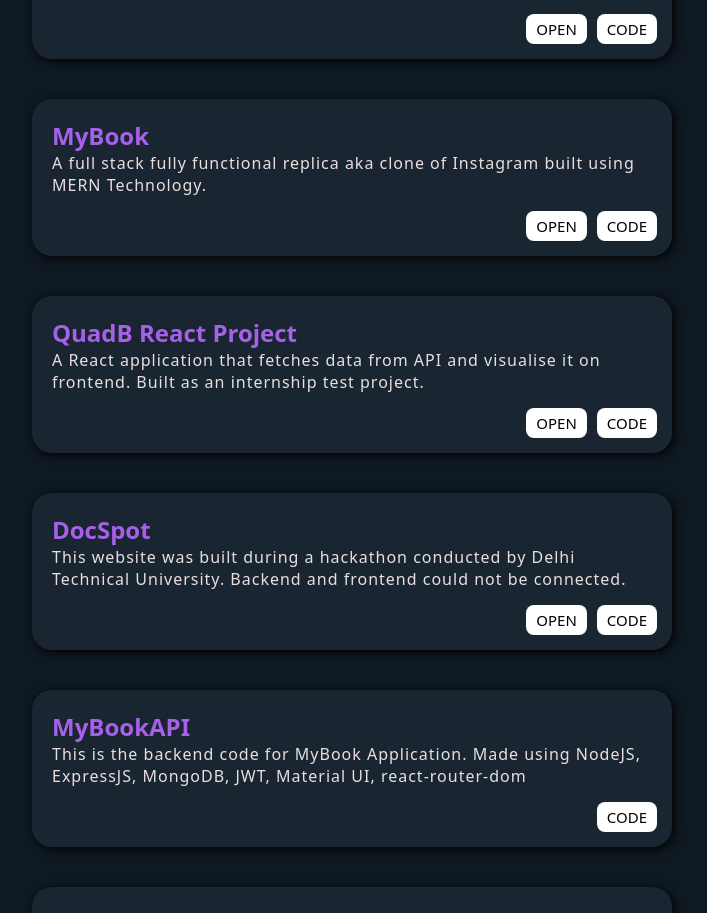
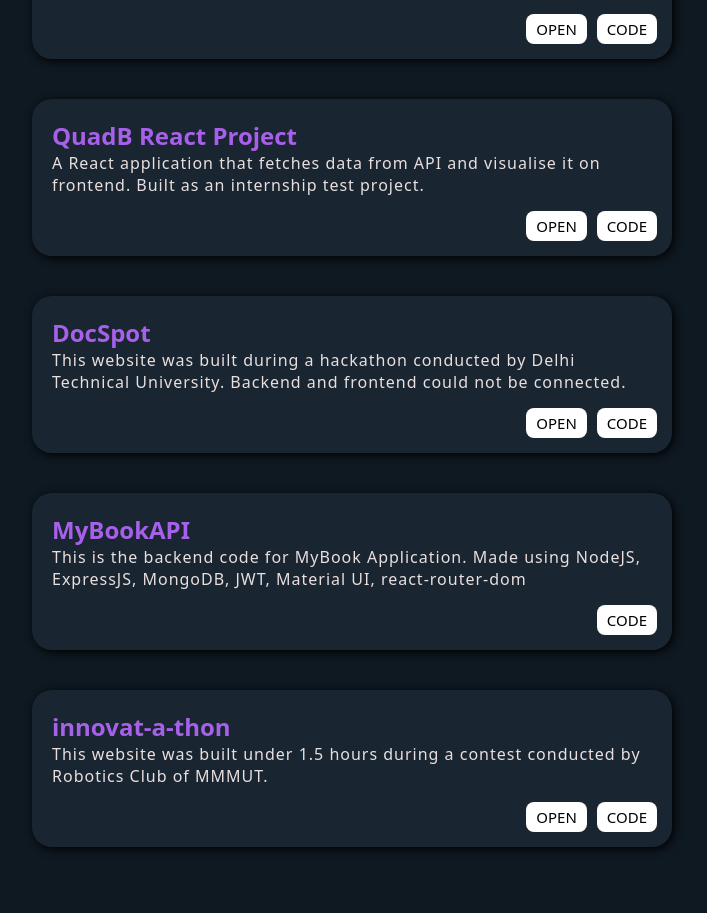
Before and after one commit to Sandy-1711/My-Portfolio, a React (Create React App) app: page / in a window 1280 px wide. Shown: the part 1789-2702 px from the top of the page, without its empty margins (288-995 px from the left). Built offline with nearby package versions, Linux system fonts and the light colour scheme.

Commit message:
removed one project

```diff
--- a/src/components/projectllist.js
+++ b/src/components/projectllist.js
@@ -6,36 +6,36 @@
         code:"https://github.com/G-Five-Hackfest-23/Hostel-Management",
         desc:"This website was build during a hackathon conducted by IEEE Society of MMMUT, Gorakhpur. Use username- 2022041164 and password- 8953596712 on the student login page.",
     },
+    // {
+    //     id:2,
+    //     title:"MyBook",
+    //     link:"https://sandy-1711.github.io/MyBook/#/signup",
+    //     code:"https://github.com/Sandy-1711/MyBook/",
+    //     desc:"A full stack fully functional replica aka clone of Instagram built using MERN Technology.",
+    // },
     {
         id:2,
-        title:"MyBook",
-        link:"https://sandy-1711.github.io/MyBook/#/signup",
-        code:"https://github.com/Sandy-1711/MyBook/",
-        desc:"A full stack fully functional replica aka clone of Instagram built using MERN Technology.",
-    },
-    {
-        id:3,
         title:"QuadB React Project",
         link:'https://sandy-1711.github.io/QuadB',
         code:"https://github.com/Sandy-1711/QuadB/",
         desc:"A React application that fetches data from API and visualise it on frontend. Built as an internship test project.",
     },
     {
-        id:4,
+        id:3,
         title:"DocSpot",
         link:"https://sandy-1711.github.io/DTU-Hack/",
         code:"https://github.com/Sandy-1711/DTU-Hack/",
         desc:"This website was built during a hackathon conducted by Delhi Technical University. Backend and frontend could not be connected.",
     },
     {
-        id:5,
+        id:4,
         title:"MyBookAPI",
         // link:"https://sandy-1711.github.io/DTU-Hack/",
         code:"https://github.com/Sandy-1711/MyBookAPI/",
         desc:"This is the backend code for MyBook Application. Made using NodeJS, ExpressJS, MongoDB, JWT, Material UI, react-router-dom ",
     },
     {
-        id:6,
+        id:5,
         title:"innovat-a-thon",
         link:"https://sandy-1711.github.io/innovat-a-thon/",
         code:"https://github.com/Sandy-1711/innovat-a-thon",
```
